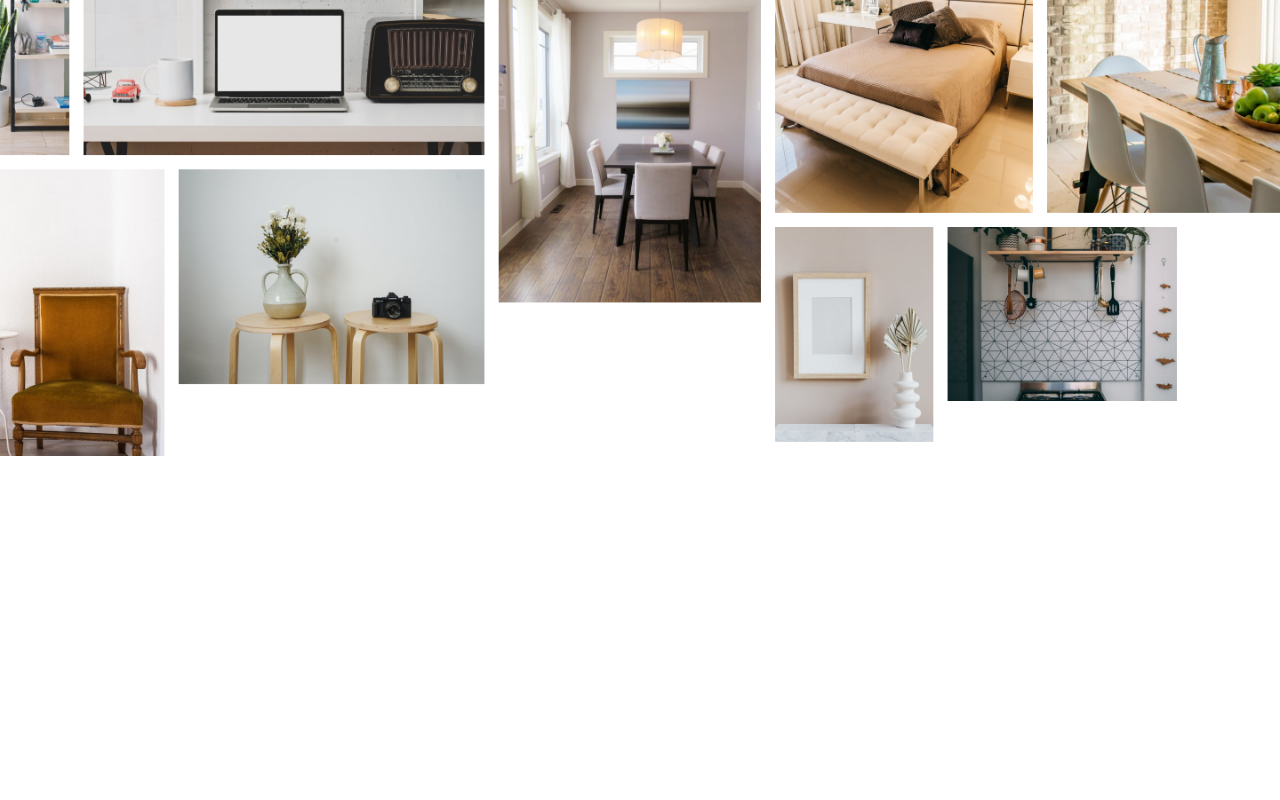
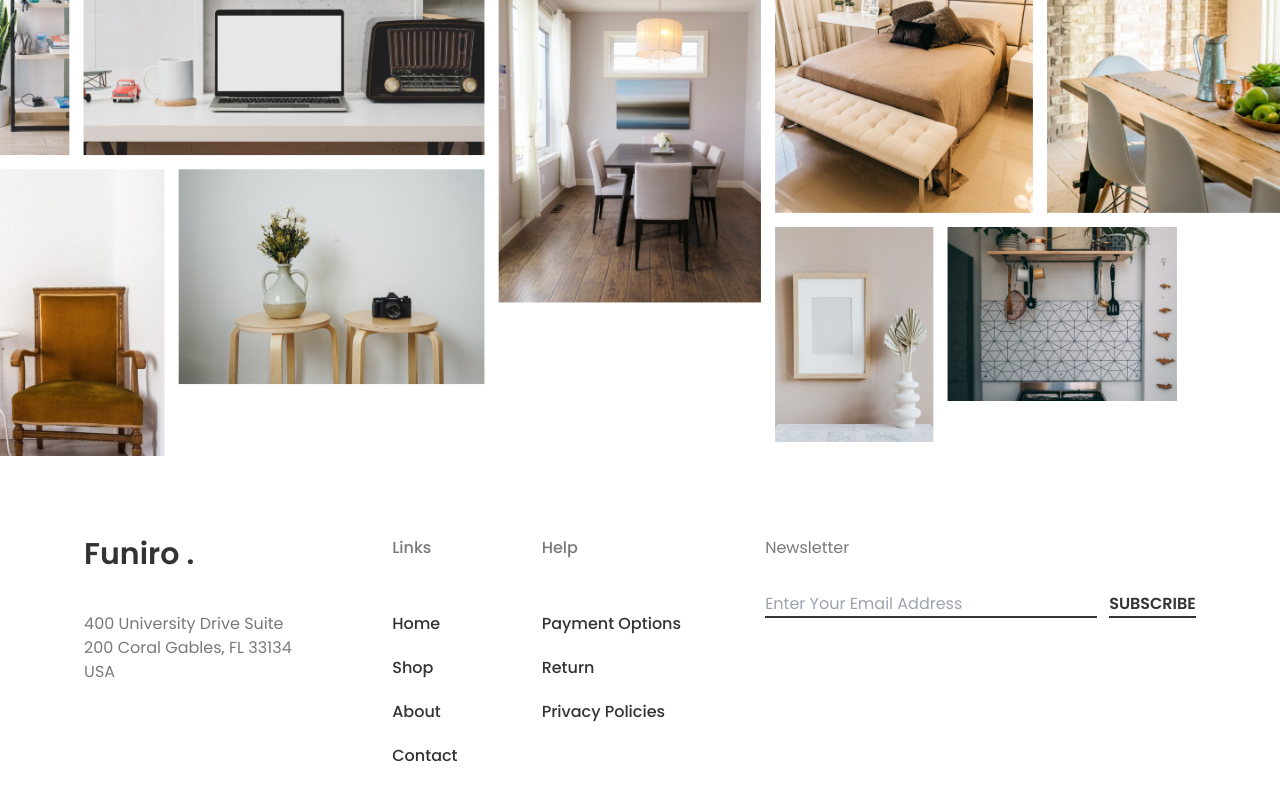
Before and after one commit to CjordanIII/freelance_example_project_one, a Next.js app: page / in a window 1280 px wide. Shown: the part 4562-5362 px from the top of the page. Before the commit the page ends 5058 px from the top, so only its background shows below. Built offline with nearby package versions, Linux system fonts and the light colour scheme.

Commit message:
add landing page

```diff
--- a/src/app/(root)/page.tsx
+++ b/src/app/(root)/page.tsx
@@ -3,6 +3,7 @@ import Browse from "@/sections/Browse";
 import Products from "@/sections/Products";
 import Rooms from "@/sections/Rooms";
 import Photos from "@/sections/Photos";
+import Footer from "@/sections/Footer";
 export default function Home() {
   return (
 <>
@@ -11,6 +12,7 @@ export default function Home() {
  <Products/>
  <Rooms/>
  <Photos/>
+ <Footer/>
 </>
 
   );
--- /dev/null
+++ b/src/sections/Footer.tsx
@@ -0,0 +1,51 @@
+import React from "react";
+import Link from "next/link";
+const Footer = () => {
+  return (
+    <footer
+      className="flex justify-evenly text-default_text w-full
+      my-10
+"
+    >
+      <div className="flex flex-col gap-10">
+        <h2 className=" text-3xl  font-semibold">Funiro .</h2>
+        <p className="w-56 opacity-65">
+          400 University Drive Suite 200 Coral Gables, FL 33134 USA
+        </p>
+      </div>
+      <div className="flex flex-col gap-5  font-medium">
+        <p className="opacity-65 pb-8">Links</p>
+        <Link href={"#"}>Home</Link>
+        <Link href={"#"}>Shop</Link>
+        <Link href={"#"}>About</Link>
+        <Link href={"#"}>Contact</Link>
+      </div>
+      <div className="flex flex-col gap-5  font-medium">
+        <Link href={"#"} className="pb-8 opacity-65">
+          Help
+        </Link>
+        <Link href={"#"}>Payment Options</Link>
+        <Link href={"#"}>Return </Link>
+        <Link href={"#"}>Privacy Policies</Link>
+      </div>
+      <div>
+        <p className="opacity-65 pb-8">Newsletter</p>
+        <form className="flex gap-3">
+          <input
+            type="email"
+            name="email"
+            id="email"
+            placeholder="Enter Your Email Address"
+            className="border-b-2 border-b-default_text pr-4 focus:outline-none"
+          />
+
+          <button className="border-b-2 border-b-default_text font-semibold  ">
+            SUBSCRIBE
+          </button>
+        </form>
+      </div>
+    </footer>
+  );
+};
+
+export default Footer;
```
